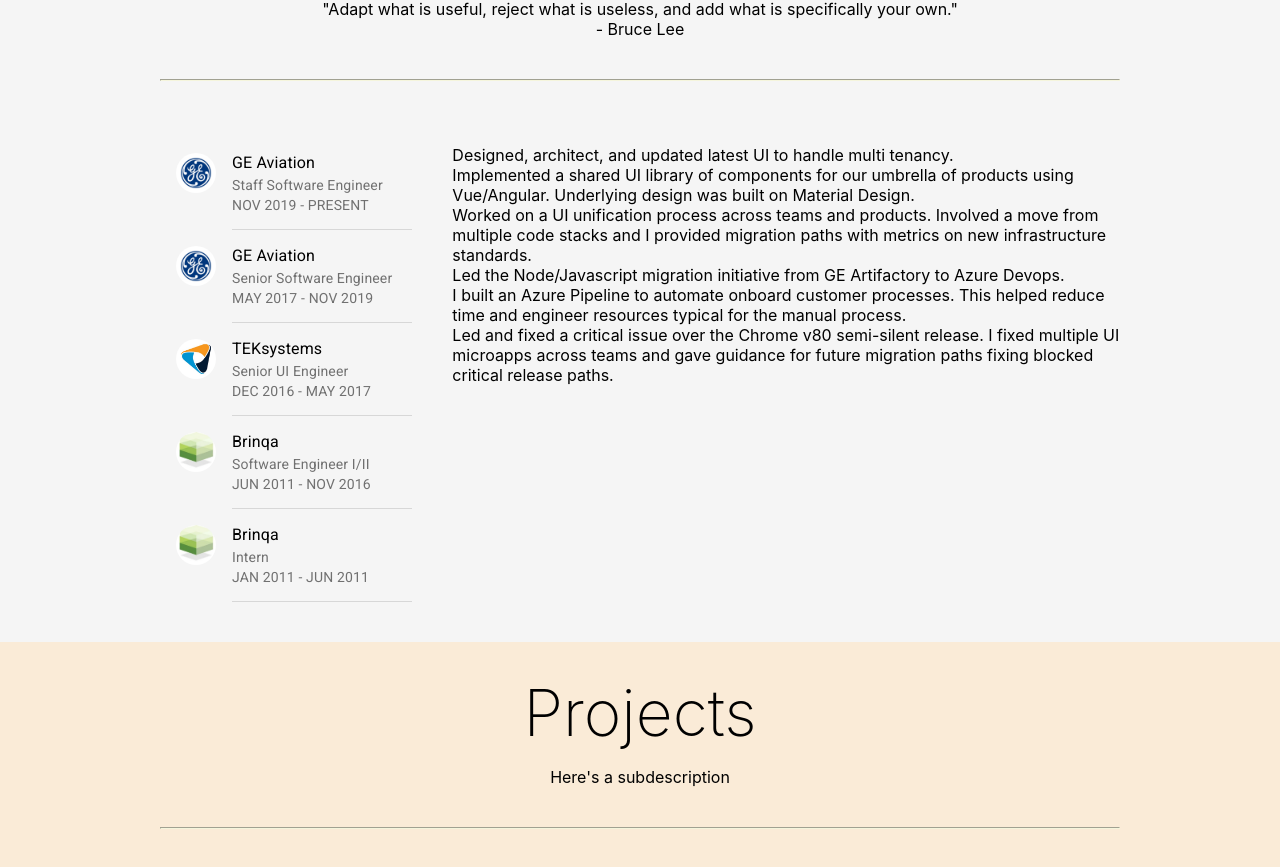
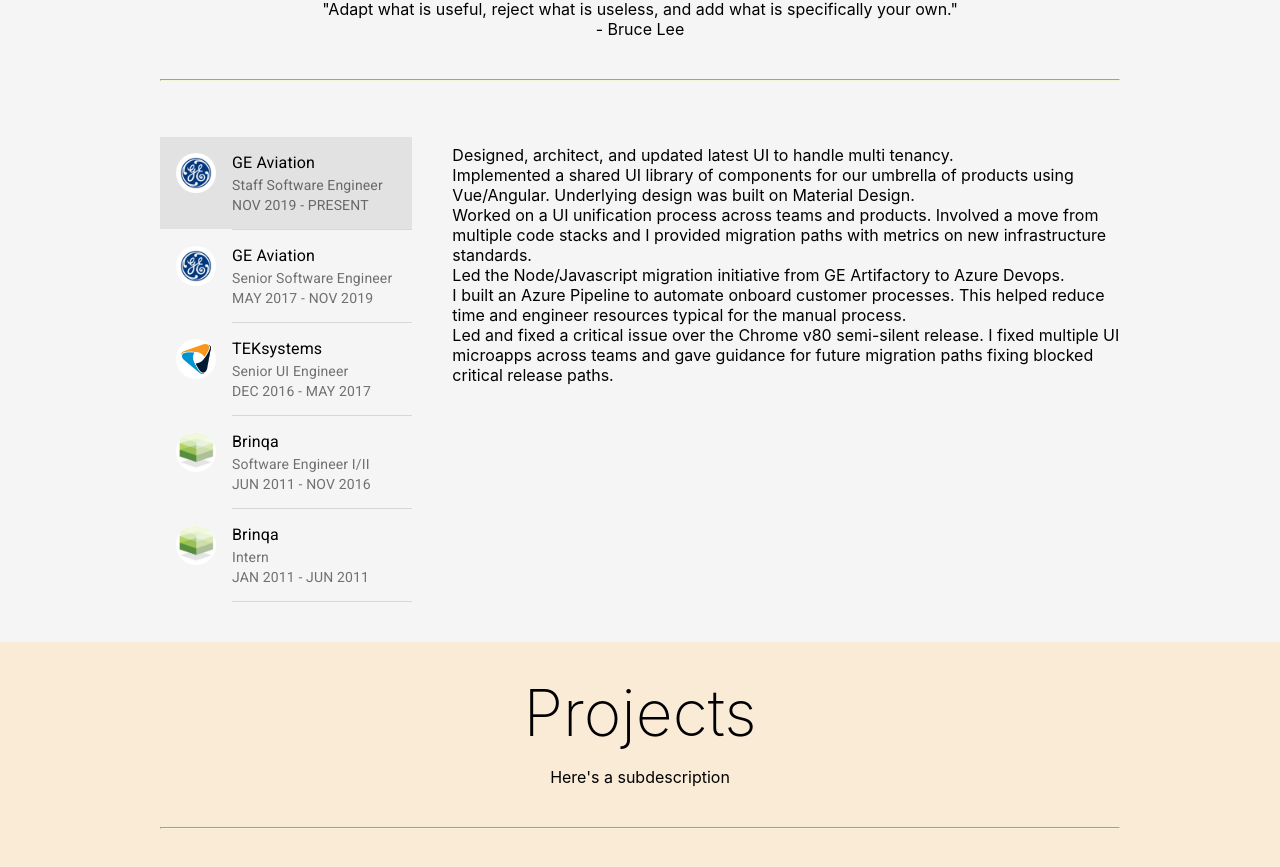
Before and after one commit to jraximus/jraximus.github.io, a React (Create React App) app: page / in a window 1280 px wide. Shown: the part 1694-2561 px from the top of the page. Built offline with nearby package versions, Linux system fonts and the light colour scheme; some icons are missing.

Commit message:
adding button-like feel to the list

```diff
--- a/src/App.js
+++ b/src/App.js
@@ -99,14 +99,18 @@
   }
 
   render() {
-
     const careersElem = careers.map((job, index) => {
       const key = `c${index}`;
       const isActive = index === this.state.activeIdx;
       return (
         <React.Fragment>
           <ListItem
-            key={key} alignItems="flex-start" className={isActive ? 'list-item--active' : ''}>
+            key={key}
+            button
+            alignItems="flex-start"
+            onClick={()=>this.setState({activeIdx:index})}
+            selected={isActive}
+            className="career-list__list-item ${isActive ? 'list-item--active' : ''}">
             <ListItemAvatar>
               <Avatar alt={job.company} src={job.logo} />
             </ListItemAvatar>
@@ -117,7 +121,7 @@
                   <span className="block">{job.title}</span>
                   <span>{job.time}</span>
                 </React.Fragment>
-          }
+              }
             />
           </ListItem>
           {index < careers.length &&
--- a/src/App.scss
+++ b/src/App.scss
@@ -155,6 +155,10 @@
   color: whitesmoke;
 }
 
+.career-list__list-item {
+  cursor: pointer;
+}
+
 .list__avatar {
   background-color: white;
 }
```
